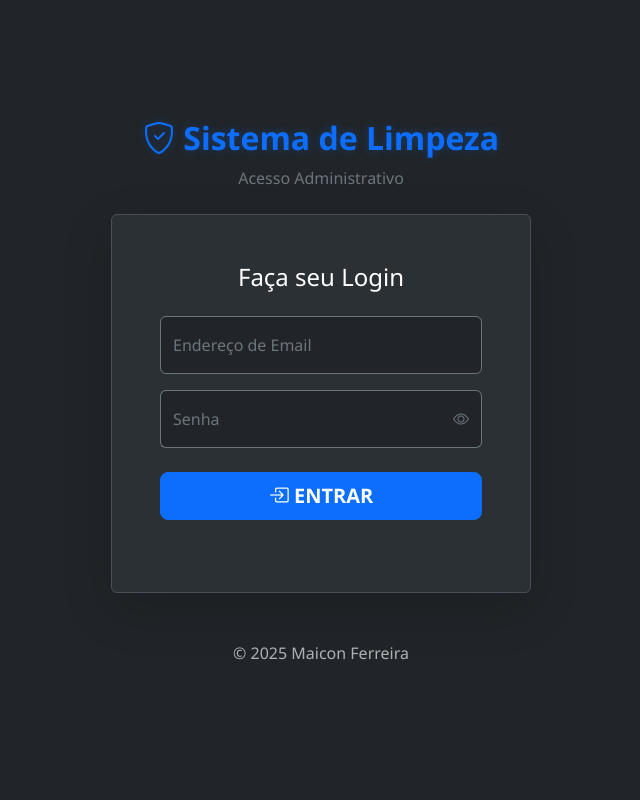
After one commit to maiconferreiraa/sistema-limpeza, a Flask app: page /login in a window 1280 px wide. The commit adds this page. Shown: the whole page, without its empty margins (319-959 px from the left). Run offline with Flask 3, Linux system fonts and the light colour scheme; some libraries are stand-ins or nearby versions.

Commit message:
ADD: Update sistema

```diff
--- a/app.py
+++ b/app.py
@@ -1,45 +1,74 @@
 import os
 import pdfkit
 from flask import (Flask, render_template, request, redirect, url_for,
-                   g, flash, jsonify, make_response)
+                   g, flash, jsonify, make_response, session) # Adicionado 'session'
 from datetime import datetime, date
+from functools import wraps # Necessário para proteger rotas
 
 # --- IMPORTAÇÕES DO FIREBASE ---
 import firebase_admin
-from firebase_admin import credentials, firestore
-# Importação corrigida para a nova sintaxe de filtros
+from firebase_admin import credentials, firestore, auth
 from google.cloud.firestore_v1.base_query import FieldFilter
 
 app = Flask(__name__)
 app.secret_key = 'sua-chave-secreta-muito-segura'
 
-# --- CONFIGURAÇÃO DO BANCO DE DADOS (FIREBASE) ---
+# --- CONFIGURAÇÃO DO BANCO DE DADOS ---
 try:
     cred = credentials.Certificate("firebase-credentials.json")
-
-    # Verifica se o app já foi inicializado (necessário para o reloader)
     if not firebase_admin._apps:
         firebase_admin.initialize_app(cred)
-        print("Conectado ao Firebase pela primeira vez!")
-    else:
-        print("Firebase já conectado (reloader).")
-
-    db = firestore.client() # Este é o nosso 'db'
-
-except FileNotFoundError:
-    print("-----------------------------------------------------------------")
-    print("ERRO CRÍTICO: Arquivo 'firebase-credentials.json' não encontrado.")
-    print("-----------------------------------------------------------------")
-    db = None
+    db = firestore.client()
+    print("Firebase conectado!")
 except Exception as e:
-    print(f"ERRO AO CONECTAR NO FIREBASE: {e}")
+    print(f"ERRO CRÍTICO FIREBASE: {e}")
     db = None
 
-# --- Rota Principal: Relatórios ---
+# --- SISTEMA DE LOGIN E PROTEÇÃO ---
+
+def login_required(f):
+    @wraps(f)
+    def decorated_function(*args, **kwargs):
+        if 'user_id' not in session:
+            return redirect(url_for('login'))
+        return f(*args, **kwargs)
+    return decorated_function
+
+def get_user_db():
+    """Retorna a referência para a coleção exclusiva do usuário logado."""
+    user_id = session['user_id']
+    # O banco de dados agora fica dentro de: usuarios / {ID do Usuario} / ...
+    return db.collection('usuarios').document(user_id)
+
+@app.route('/login')
+def login():
+    return render_template('login.html')
+
+@app.route('/login/session', methods=['POST'])
+def login_session():
+    """Recebe o token do JavaScript e cria a sessão no Python."""
+    data = request.get_json()
+    id_token = data.get('token')
+    try:
+        # Verifica se o token é válido lá no Google
+        decoded_token = auth.verify_id_token(id_token)
+        session['user_id'] = decoded_token['uid']
+        session['user_email'] = decoded_token['email']
+        return jsonify({'status': 'success'}), 200
+    except Exception as e:
+        return jsonify({'error': str(e)}), 401
+
+@app.route('/logout')
+def logout():
+    session.clear()
+    return redirect(url_for('login'))
+
+# --- ROTAS DO SISTEMA (Agora Protegidas) ---
 
 @app.route('/', methods=['GET', 'POST'])
+@login_required # <--- Proteção
 def relatorios():
-    """Página principal: Relatórios de serviços prestados."""
+    user_ref = get_user_db() # <--- Pega o banco DO USUÁRIO
 
     data_inicio_default = date.today().replace(day=1).isoformat()
     data_fim_default = date.today().isoformat()
@@ -48,21 +77,18 @@ def relatorios():
     data_fim = request.form.get('data_fim', data_fim_default)
     cliente_id_filtro = request.form.get('cliente_id_filtro', 'todos')
 
-    # Query base no Firestore (SINTAXE CORRIGIDA)
-    query = db.collection('servicos_registrados').where(filter=FieldFilter('data', '>=', data_inicio)).where(filter=FieldFilter('data', '<=', data_fim))
+    # Query agora usa user_ref.collection(...)
+    query = user_ref.collection('servicos_registrados').where(filter=FieldFilter('data', '>=', data_inicio)).where(filter=FieldFilter('data', '<=', data_fim))
 
     if cliente_id_filtro != 'todos':
-        # SINTAXE CORRIGIDA
         query = query.where(filter=FieldFilter('cliente_id', '==', cliente_id_filtro))
 
-    # Executa a query
     servicos_docs = query.order_by('data', direction='DESCENDING').stream()
-
     servicos_registrados = [doc.to_dict() for doc in servicos_docs]
     total_periodo = sum(s['valor_pago'] for s in servicos_registrados)
 
-    # Buscar clientes para o dropdown
-    clientes_docs = db.collection('clientes').order_by('nome').stream()
+    # Busca apenas clientes deste usuário
+    clientes_docs = user_ref.collection('clientes').order_by('nome').stream()
 
     return render_template('relatorios.html',
                            servicos=servicos_registrados,
@@ -72,11 +98,10 @@ def relatorios():
                            data_fim=data_fim,
                            cliente_filtro=cliente_id_filtro)
 
-# --- Rota: Registrar Serviço ---
-
 @app.route('/registrar_servico', methods=['GET', 'POST'])
+@login_required
 def registrar_servico():
-    """Página para lançar um novo serviço prestado."""
+    user_ref = get_user_db()
 
     if request.method == 'POST':
         cliente_id = request.form['cliente_id']
@@ -84,62 +109,59 @@ def registrar_servico():
         data = request.form['data']
         valor_pago = request.form['valor_pago']
 
-        # --- Lógica de Desnormalização (NoSQL) ---
-        cliente_doc = db.collection('clientes').document(cliente_id).get()
-        cliente_nome = cliente_doc.to_dict().get('nome', 'Cliente Deletado') if cliente_doc.exists else "ID Cliente Inválido"
+        cliente_doc = user_ref.collection('clientes').document(cliente_id).get()
+        cliente_nome = cliente_doc.to_dict().get('nome', 'N/A') if cliente_doc.exists else "Inválido"
 
-        servico_doc = db.collection('tipos_servicos').document(servico_id).get()
-        servico_nome = servico_doc.to_dict().get('nome', 'Serviço Deletado') if servico_doc.exists else "ID Serviço Inválido"
+        servico_doc = user_ref.collection('tipos_servicos').document(servico_id).get()
+        servico_nome = servico_doc.to_dict().get('nome', 'N/A') if servico_doc.exists else "Inválido"
+        servico_categoria = servico_doc.to_dict().get('categoria', 'N/A') if servico_doc.exists else "N/A"
 
         novo_registro = {
             'cliente_id': cliente_id,
             'cliente_nome': cliente_nome,
             'servico_id': servico_id,
             'servico_nome': servico_nome,
+            'servico_categoria': servico_categoria,
             'data': data,
             'valor_pago': float(valor_pago)
         }
 
-        db.collection('servicos_registrados').add(novo_registro)
-
+        user_ref.collection('servicos_registrados').add(novo_registro)
         flash('Serviço registrado com sucesso!', 'success')
         return redirect(url_for('relatorios'))
 
-    # GET: Carrega os dados para os dropdowns
-    clientes_docs = db.collection('clientes').order_by('nome').stream()
-    servicos_docs = db.collection('tipos_servicos').order_by('nome').stream()
+    clientes_docs = user_ref.collection('clientes').order_by('nome').stream()
+    servicos_docs = user_ref.collection('tipos_servicos').order_by('nome').stream()
 
     return render_template('registrar_servico.html',
                            clientes=clientes_docs,
                            tipos_servicos=servicos_docs,
                            data_hoje=date.today().isoformat())
 
-# --- Rota: Gerenciar Clientes (CRUD) ---
-
 @app.route('/clientes', methods=['GET', 'POST'])
+@login_required
 def gerenciar_clientes():
-    """Página para listar e cadastrar novos clientes."""
+    user_ref = get_user_db()
 
     if request.method == 'POST':
         data = request.form.to_dict()
-        db.collection('clientes').add(data)
-
-        flash(f"Cliente '{data['nome']}' cadastrado com sucesso!", 'success')
+        user_ref.collection('clientes').add(data)
+        flash(f"Cliente '{data['nome']}' cadastrado!", 'success')
         return redirect(url_for('gerenciar_clientes'))
 
-    clientes_docs = db.collection('clientes').order_by('nome').stream()
+    clientes_docs = user_ref.collection('clientes').order_by('nome').stream()
     return render_template('clientes.html', clientes=clientes_docs)
 
 @app.route('/cliente/<string:cliente_id>')
+@login_required
 def cliente_detalhe(cliente_id):
-    """Página de detalhes e histórico de um cliente."""
+    user_ref = get_user_db()
 
-    cliente_doc = db.collection('clientes').document(cliente_id).get()
+    cliente_doc = user_ref.collection('clientes').document(cliente_id).get()
     if not cliente_doc.exists:
         return "Cliente não encontrado", 404
 
-    # SINTAXE CORRIGIDA
-    servicos_docs = db.collection('servicos_registrados').where(filter=FieldFilter('cliente_id', '==', cliente_id)).order_by('data', direction='DESCENDING').stream()
+    servicos_docs = user_ref.collection('servicos_registrados').where(filter=FieldFilter('cliente_id', '==', cliente_id)).order_by('data', direction='DESCENDING').stream()
 
     servicos_registrados = [doc.to_dict() for doc in servicos_docs]
     total_gasto = sum(s['valor_pago'] for s in servicos_registrados)
@@ -150,132 +172,103 @@ def cliente_detalhe(cliente_id):
                            total_gasto=total_gasto)
 
 @app.route('/cliente/editar/<string:cliente_id>', methods=['GET', 'POST'])
+@login_required
 def editar_cliente(cliente_id):
-    """Página para editar um cliente existente."""
-
-    cliente_ref = db.collection('clientes').document(cliente_id)
+    user_ref = get_user_db()
+    cliente_ref = user_ref.collection('clientes').document(cliente_id)
 
     if request.method == 'POST':
-        data = request.form.to_dict()
-        cliente_ref.update(data)
-
-        flash(f"Cliente '{data['nome']}' atualizado com sucesso!", 'success')
+        cliente_ref.update(request.form.to_dict())
+        flash("Cliente atualizado!", 'success')
         return redirect(url_for('gerenciar_clientes'))
 
     cliente = cliente_ref.get()
-    if not cliente.exists:
-        flash("Cliente não encontrado.", 'danger')
-        return redirect(url_for('gerenciar_clientes'))
-
     return render_template('editar_cliente.html', cliente=cliente.to_dict(), cliente_id=cliente.id)
 
 @app.route('/cliente/apagar/<string:cliente_id>', methods=['POST'])
+@login_required
 def apagar_cliente(cliente_id):
-    """Rota para apagar um cliente (ignora o histórico)."""
-    # Esta é a versão sem trava de segurança, como você pediu
+    user_ref = get_user_db()
     try:
-        db.collection('clientes').document(cliente_id).delete()
-        flash("Cliente apagado com sucesso.", 'success')
+        user_ref.collection('clientes').document(cliente_id).delete()
+        flash("Cliente apagado.", 'success')
     except Exception as e:
-        flash(f"Ocorreu um erro ao apagar: {e}", 'danger')
-
+        flash(f"Erro: {e}", 'danger')
     return redirect(url_for('gerenciar_clientes'))
 
-# --- Rota: Gerenciar Tipos de Serviço (CRUD) ---
-
 @app.route('/servicos', methods=['GET', 'POST'])
+@login_required
 def gerenciar_servicos():
-    """Página para cadastrar e listar os *tipos* de serviço."""
-
-    if request.method == 'POST':
-        data = request.form.to_dict()
-        data['preco_padrao'] = float(data['preco_padrao'])
-        db.collection('tipos_servicos').add(data)
-
-        flash(f"Serviço '{data['nome']}' cadastrado com sucesso!", 'success')
-        return redirect(url_for('gerenciar_servicos'))
-
-    # Sintaxe corrigida (sem 'ASC')
-    servicos_docs = db.collection('tipos_servicos').order_by('categoria').order_by('nome').stream()
-    return render_template('servicos.html', servicos=servicos_docs)
-
-@app.route('/servico/editar/<string:servico_id>', methods=['GET', 'POST'])
-def editar_servico(servico_id):
-    """Página para editar um tipo de serviço."""
-
-    servico_ref = db.collection('tipos_servicos').document(servico_id)
+    user_ref = get_user_db()
 
     if request.method == 'POST':
         data = request.form.to_dict()
 
-        # --- NOVA LÓGICA DA CATEGORIA ---
         categoria_selecionada = data.get('categoria')
-
-        # Se o usuário escolheu "Outro"
         if categoria_selecionada == 'Outro':
-            # Nós substituímos 'categoria' pelo valor que ele digitou
-            # Se ele não digitou nada, guardamos "Outro" por defeito
             data['categoria'] = data.get('categoria_outra', 'Outro').strip()
-
-        # Remove o campo 'categoria_outra' do 'data'
-        # para não guardar lixo no banco de dados
         if 'categoria_outra' in data:
             del data['categoria_outra']
-        # --- FIM DA NOVA LÓGICA ---
 
         data['preco_padrao'] = float(data['preco_padrao'])
-        db.collection('tipos_servicos').add(data)
+        user_ref.collection('tipos_servicos').add(data)
 
-        flash(f"Serviço '{data['nome']}' cadastrado com sucesso!", 'success')
+        flash(f"Serviço '{data['nome']}' cadastrado!", 'success')
+        return redirect(url_for('gerenciar_servicos'))
+
+    servicos_docs = user_ref.collection('tipos_servicos').order_by('categoria').order_by('nome').stream()
+    return render_template('servicos.html', servicos=servicos_docs)
+
+@app.route('/servico/editar/<string:servico_id>', methods=['GET', 'POST'])
+@login_required
+def editar_servico(servico_id):
+    user_ref = get_user_db()
+    servico_ref = user_ref.collection('tipos_servicos').document(servico_id)
+
+    if request.method == 'POST':
+        data = request.form.to_dict()
+        if data.get('categoria') == 'Outro':
+             data['categoria'] = data.get('categoria_outra', 'Outro').strip()
+        if 'categoria_outra' in data: del data['categoria_outra']
+
+        data['preco_padrao'] = float(data['preco_padrao'])
+        servico_ref.update(data)
+        flash("Serviço atualizado!", 'success')
         return redirect(url_for('gerenciar_servicos'))
 
     servico = servico_ref.get()
-    if not servico.exists:
-        flash("Serviço não encontrado.", 'danger')
-        return redirect(url_for('gerenciar_servicos'))
-
     return render_template('editar_servico.html', servico=servico.to_dict(), servico_id=servico.id)
 
 @app.route('/servico/apagar/<string:servico_id>', methods=['POST'])
+@login_required
 def apagar_servico(servico_id):
-    """Rota para apagar um tipo de serviço (ignora o histórico)."""
-    # Esta é a versão sem trava de segurança, como você pediu
+    user_ref = get_user_db()
     try:
-        db.collection('tipos_servicos').document(servico_id).delete()
-        flash("Serviço apagado com sucesso.", 'success')
+        user_ref.collection('tipos_servicos').document(servico_id).delete()
+        flash("Serviço apagado.", 'success')
     except Exception as e:
-        flash(f"Ocorreu um erro ao apagar: {e}", 'danger')
-
+        flash(f"Erro: {e}", 'danger')
     return redirect(url_for('gerenciar_servicos'))
 
-# --- Rota: Gerar PDF ---
+@app.route('/relatorio/pdf')
+@login_required
+def gerar_relatorio_pdf():
+    user_ref = get_user_db()
 
-@app.route('/relatorio/pdf')
-def gerar_relatorio_pdf():
-    """Gera o relatório em PDF com os filtros aplicados."""
-
-    data_inicio = request.args.get('data_inicio')
-    data_fim = request.args.get('data_fim')
+    data_inicio = request.args.get('data_inicio', date.today().replace(day=1).isoformat())
+    data_fim = request.args.get('data_fim', date.today().isoformat())
     cliente_id_filtro = request.args.get('cliente_id_filtro')
 
-    if not data_inicio:
-        data_inicio = date.today().replace(day=1).isoformat()
-    if not data_fim:
-        data_fim = date.today().isoformat()
-
-    # SINTAXE CORRIGIDA
-    query = db.collection('servicos_registrados').where(filter=FieldFilter('data', '>=', data_inicio)).where(filter=FieldFilter('data', '<=', data_fim))
+    query = user_ref.collection('servicos_registrados').where(filter=FieldFilter('data', '>=', data_inicio)).where(filter=FieldFilter('data', '<=', data_fim))
 
     cliente_nome_filtro = "Todos"
     if cliente_id_filtro and cliente_id_filtro != 'todos':
-        # SINTAXE CORRIGIDA
         query = query.where(filter=FieldFilter('cliente_id', '==', cliente_id_filtro))
-        cliente = db.collection('clientes').document(cliente_id_filtro).get()
+        cliente = user_ref.collection('clientes').document(cliente_id_filtro).get()
         if cliente.exists:
             cliente_nome_filtro = cliente.to_dict().get('nome')
 
     servicos_docs = query.order_by('data', direction='DESCENDING').stream()
-
     servicos_registrados = [doc.to_dict() for doc in servicos_docs]
     total_periodo = sum(s['valor_pago'] for s in servicos_registrados)
 
@@ -288,24 +281,19 @@ def gerar_relatorio_pdf():
                                     data_emissao=datetime.now().strftime("%d/%m/%Y às %H:%M"))
 
     pdf = pdfkit.from_string(html_para_pdf, False, options={"enable-local-file-access": ""})
-
     response = make_response(pdf)
     response.headers['Content-Type'] = 'application/pdf'
-    nome_arquivo = f"relatorio_{data_inicio}_a_{data_fim}.pdf"
-    response.headers['Content-Disposition'] = f'attachment; filename={nome_arquivo}'
-
+    response.headers['Content-Disposition'] = f'attachment; filename=relatorio.pdf'
     return response
 
-# --- API Helper (para o formulário de registro) ---
-
 @app.route('/api/get_servico_preco/<string:servico_id>')
+@login_required
 def get_servico_preco(servico_id):
-    """API que retorna o preço padrão de um serviço."""
-    doc = db.collection('tipos_servicos').document(servico_id).get()
+    user_ref = get_user_db()
+    doc = user_ref.collection('tipos_servicos').document(servico_id).get()
     if doc.exists:
         return jsonify({'preco_padrao': doc.to_dict().get('preco_padrao')})
     return jsonify({'erro': 'Serviço não encontrado'}), 404
 
-# --- Inicialização ---
 if __name__ == '__main__':
     app.run(debug=True)
--- /dev/null
+++ b/templates/login.html
@@ -0,0 +1,179 @@
+<!DOCTYPE html>
+<html lang="pt-br" data-bs-theme="dark">
+<head>
+    <meta charset="UTF-8">
+    <meta name="viewport" content="width=device-width, initial-scale=1.0">
+    <title>Login - Sistema de Limpeza</title>
+    <link href="https://cdn.jsdelivr.net/npm/bootstrap@5.3.3/dist/css/bootstrap.min.css" rel="stylesheet">
+    <link rel="stylesheet" href="https://cdn.jsdelivr.net/npm/bootstrap-icons@1.11.3/font/bootstrap-icons.css">
+
+    <style>
+        body {
+            display: flex;
+            align-items: center;
+            justify-content: center;
+            height: 100vh;
+            background-color: #212529; /* Fundo escuro */
+            font-family: 'Segoe UI', Tahoma, Geneva, Verdana, sans-serif;
+        }
+        .form-signin {
+            max-width: 450px; /* AUMENTADO: Deixou a tela mais larga */
+            width: 100%;
+            padding: 15px;
+        }
+        .brand-title {
+            color: #0d6efd; /* Azul Bootstrap */
+            text-shadow: 0px 0px 10px rgba(13, 110, 253, 0.3);
+        }
+        .card {
+            border: 1px solid #495057;
+            background-color: #2b3035;
+        }
+    </style>
+</head>
+<body>
+
+<main class="form-signin text-center">
+
+    <div class="mb-4">
+        <h1 class="h2 brand-title fw-bold">
+            <i class="bi bi-shield-check"></i> Sistema de Limpeza
+        </h1>
+        <p class="text-secondary">Acesso Administrativo</p>
+    </div>
+
+    <div class="card shadow-lg">
+        <div class="card-body p-5"> <h2 class="h4 mb-4 fw-normal text-white">Faça seu Login</h2>
+
+            <div class="form-floating mb-3 text-start">
+                <input type="email" class="form-control bg-dark text-white border-secondary" id="email" placeholder="nome@exemplo.com">
+                <label for="email" class="text-secondary">Endereço de Email</label>
+            </div>
+
+            <div class="input-group mb-4">
+                <div class="form-floating flex-grow-1 text-start">
+                    <input type="password" class="form-control bg-dark text-white border-secondary" id="password" placeholder="Senha" style="border-right: none;">
+                    <label for="password" class="text-secondary">Senha</label>
+                </div>
+                <button class="btn btn-outline-secondary border-start-0 bg-dark text-secondary" type="button" id="togglePassword">
+                    <i class="bi bi-eye" id="eyeIcon"></i>
+                </button>
+            </div>
+
+            <button class="w-100 btn btn-lg btn-primary mb-2 fw-bold" id="btnLogin">
+                <i class="bi bi-box-arrow-in-right"></i> ENTRAR
+            </button>
+
+            <div id="error-msg" class="mt-3 text-danger fw-bold small"></div>
+        </div>
+    </div>
+
+    <p class="mt-5 mb-3 text-muted">© 2025 Maicon Ferreira</p>
+</main>
+
+<script>
+    const togglePassword = document.querySelector('#togglePassword');
+    const password = document.querySelector('#password');
+    const eyeIcon = document.querySelector('#eyeIcon');
+
+    togglePassword.addEventListener('click', function (e) {
+        // Alternar o tipo de atributo
+        const type = password.getAttribute('type') === 'password' ? 'text' : 'password';
+        password.setAttribute('type', type);
+
+        // Alternar o ícone
+        eyeIcon.classList.toggle('bi-eye');
+        eyeIcon.classList.toggle('bi-eye-slash');
+    });
+</script>
+
+<script type="module">
+  import { initializeApp } from "https://www.gstatic.com/firebasejs/9.22.1/firebase-app.js";
+  import { getAuth, signInWithEmailAndPassword } from "https://www.gstatic.com/firebasejs/9.22.1/firebase-auth.js";
+
+  // --- IMPORTANTE: COLE SUAS CHAVES AQUI ---
+  const firebaseConfig = {
+    apiKey: "AIzaSyAzYgJGO6lvz7s9BMincNb-Qm9URkD8GCs",
+    authDomain: "sistema-limpeza-e9e9e.firebaseapp.com",
+    projectId: "sistema-limpeza-e9e9e",
+    storageBucket: "sistema-limpeza-e9e9e.firebasestorage.app",
+    messagingSenderId: "71391357517",
+    appId: "1:71391357517:web:6d29a0c0237d895e548a04",
+    measurementId: "G-N6VQPFQ2FZ"
+    };
+  // ----------------------------------------
+
+  const app = initializeApp(firebaseConfig);
+  const auth = getAuth(app);
+
+  const emailInput = document.getElementById('email');
+  const passwordInput = document.getElementById('password');
+  const errorMsg = document.getElementById('error-msg');
+  const btnLogin = document.getElementById('btnLogin');
+
+  // Função para enviar o token para o Python
+  async function enviarTokenParaBackend(user) {
+      const token = await user.getIdToken();
+
+      const response = await fetch('/login/session', {
+          method: 'POST',
+          headers: {'Content-Type': 'application/json'},
+          body: JSON.stringify({ token: token })
+      });
+
+      if (response.ok) {
+          window.location.href = '/';
+      } else {
+          errorMsg.textContent = "Erro de conexão com o servidor.";
+          btnLogin.disabled = false;
+          btnLogin.innerHTML = '<i class="bi bi-box-arrow-in-right"></i> ENTRAR';
+      }
+  }
+
+  // Evento de Login
+  btnLogin.addEventListener('click', () => {
+      const email = emailInput.value;
+      const pass = passwordInput.value;
+
+      if(!email || !pass) {
+          errorMsg.textContent = "Preencha email e senha.";
+          return;
+      }
+
+      // Estado de carregamento
+      btnLogin.disabled = true;
+      btnLogin.innerHTML = '<span class="spinner-border spinner-border-sm" role="status" aria-hidden="true"></span> Entrando...';
+      errorMsg.textContent = "";
+
+      signInWithEmailAndPassword(auth, email, pass)
+          .then((userCredential) => {
+              enviarTokenParaBackend(userCredential.user);
+          })
+          .catch((error) => {
+              console.error(error);
+              btnLogin.disabled = false;
+              btnLogin.innerHTML = '<i class="bi bi-box-arrow-in-right"></i> ENTRAR';
+
+              // Mensagens de erro amigáveis em Português
+              if (error.code === 'auth/user-not-found' || error.code === 'auth/wrong-password') {
+                  errorMsg.textContent = "Email ou senha incorretos.";
+              } else if (error.code === 'auth/invalid-email') {
+                  errorMsg.textContent = "Email inválido.";
+              } else if (error.code === 'auth/too-many-requests') {
+                  errorMsg.textContent = "Muitas tentativas. Tente mais tarde.";
+              } else {
+                  errorMsg.textContent = "Erro ao entrar: " + error.message;
+              }
+          });
+  });
+
+  // Permitir login com a tecla Enter
+  passwordInput.addEventListener("keypress", function(event) {
+    if (event.key === "Enter") {
+      event.preventDefault();
+      btnLogin.click();
+    }
+  });
+</script>
+</body>
+</html>
```
Also changed, not shown: templates/cliente_detalhe.html (+10 -3 lines), templates/layout.html (+19 -27 lines), templates/relatorio_pdf.html (+20 -75 lines), templates/relatorios.html (+10 -3 lines).
